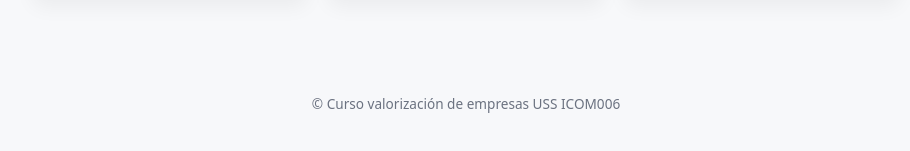
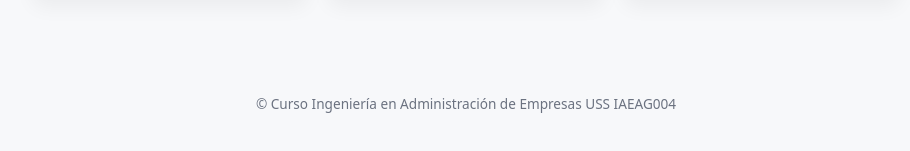
Before and after one commit to nsda-uss/IAEAG004, a plain HTML site: page index.html in a window 1280 px wide. Shown: the part 357-508 px from the top of the page, without its empty margins (174-1084 px from the left). Drawn offline with Linux system fonts and the light colour scheme.

Commit message:
index.html

```diff
--- a/index.html
+++ b/index.html
@@ -130,7 +130,7 @@ Seleccione la actividad que quiere ejecutar
   </main>
 
   <footer>
-    © Curso valorización de empresas USS ICOM006
+    © Curso Ingeniería en Administración de Empresas USS IAEAG004
   </footer>
 
 </body>
```
